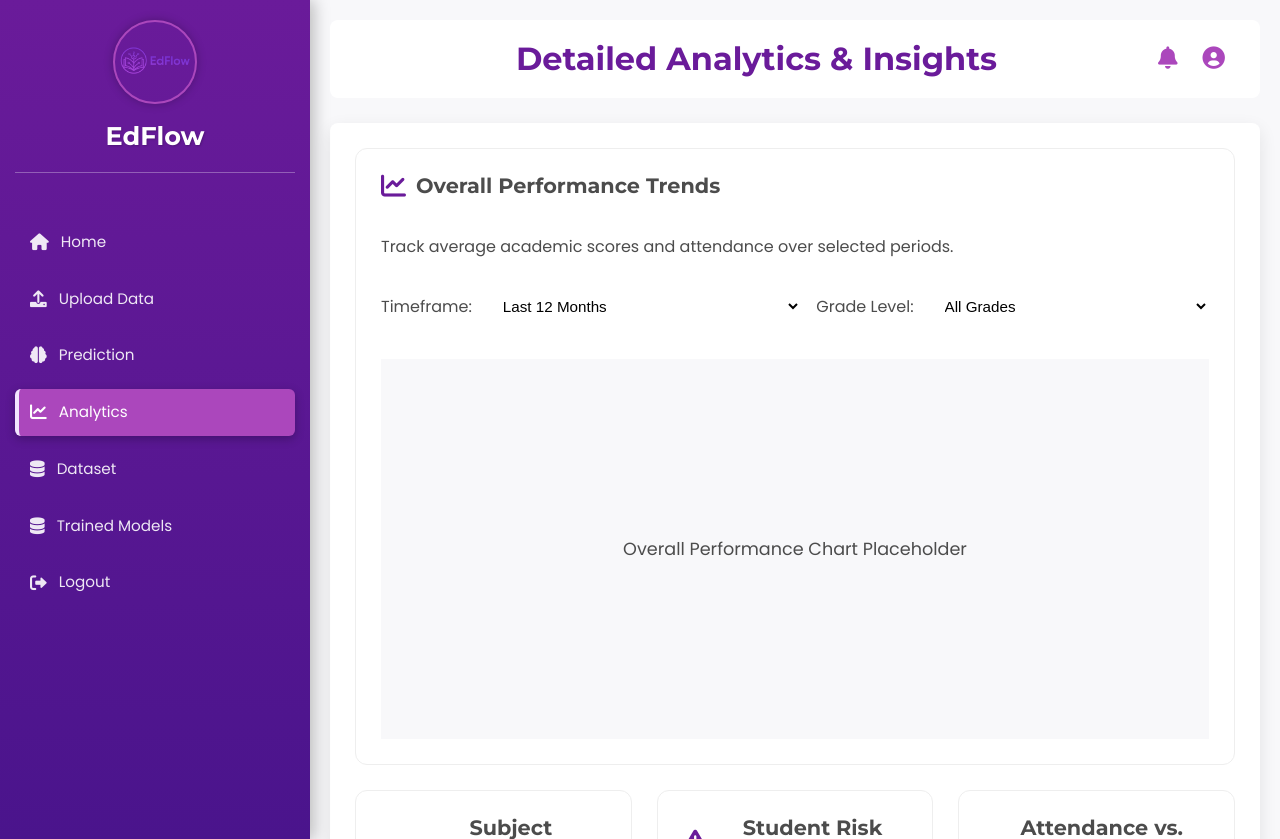
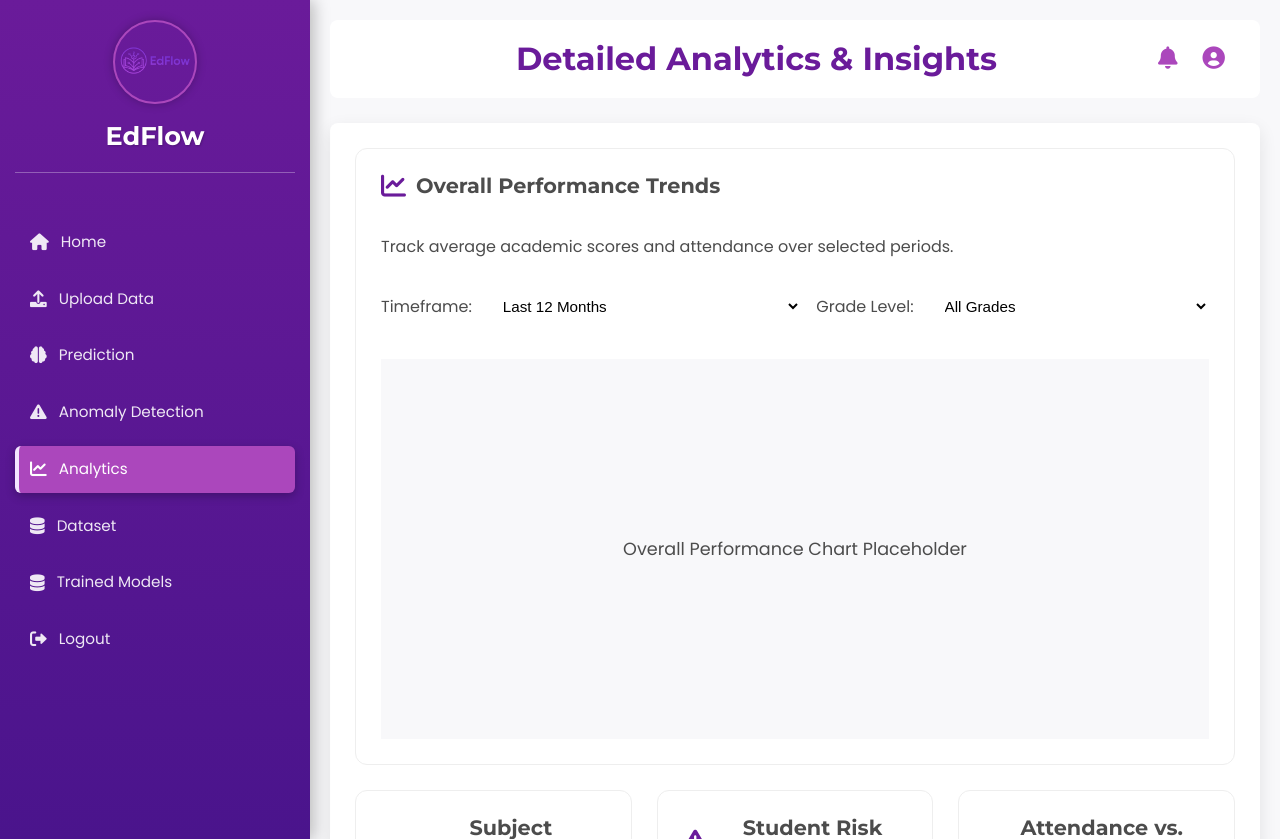
Before and after one commit to engumairahmed/EdFlow, a Flask app: page /dashboard/analytics in a window 1280 px wide. Shown: the top 839 px of the page. Run offline with Flask 3, Linux system fonts and the light colour scheme; the visitor is signed in with stand-in values (Sample User, id 1).

Commit message:
Dashboard base updated

```diff
--- a/app/templates/dashboard/base.html
+++ b/app/templates/dashboard/base.html
@@ -33,7 +33,11 @@
                         class="{% if request.endpoint == 'dashboard.predict_form' %}active{% endif %}"><i
                             class="fas fa-brain"></i>
                         Prediction</a></li>
-                <li><a href="{{ url_for('dashboard.analytics') }}"
+                <li><a href="{{ url_for('dashboard.anomaly_results_view') }}"
+                        class="{% if request.endpoint == 'dashboard.predict_form' %}active{% endif %}"><i
+                            class="fas fa-exclamation-triangle"></i>
+                        Anomaly Detection</a></li>
+                        <li><a href="{{ url_for('dashboard.analytics') }}"
                         class="{% if request.endpoint == 'dashboard.analytics' %}active{% endif %}"><i
                             class="fas fa-chart-line"></i> Analytics</a></li>
                 <li><a href="{{ url_for('dashboard.dataset') }}"
--- a/requirements.txt
+++ b/requirements.txt
@@ -9,3 +9,4 @@ numpy
 scikit-learn
 joblib
 hdfs
+pywebpush
```
